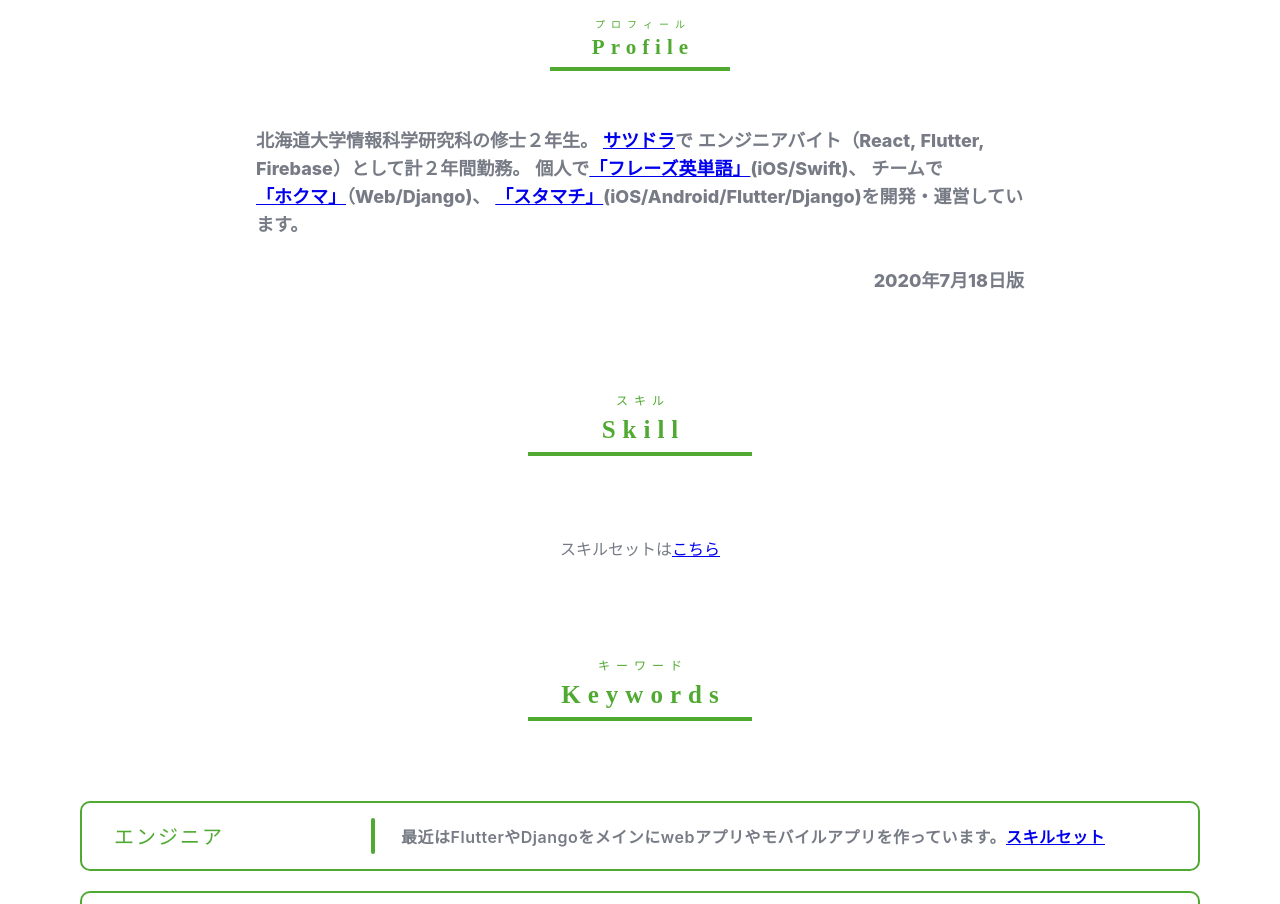
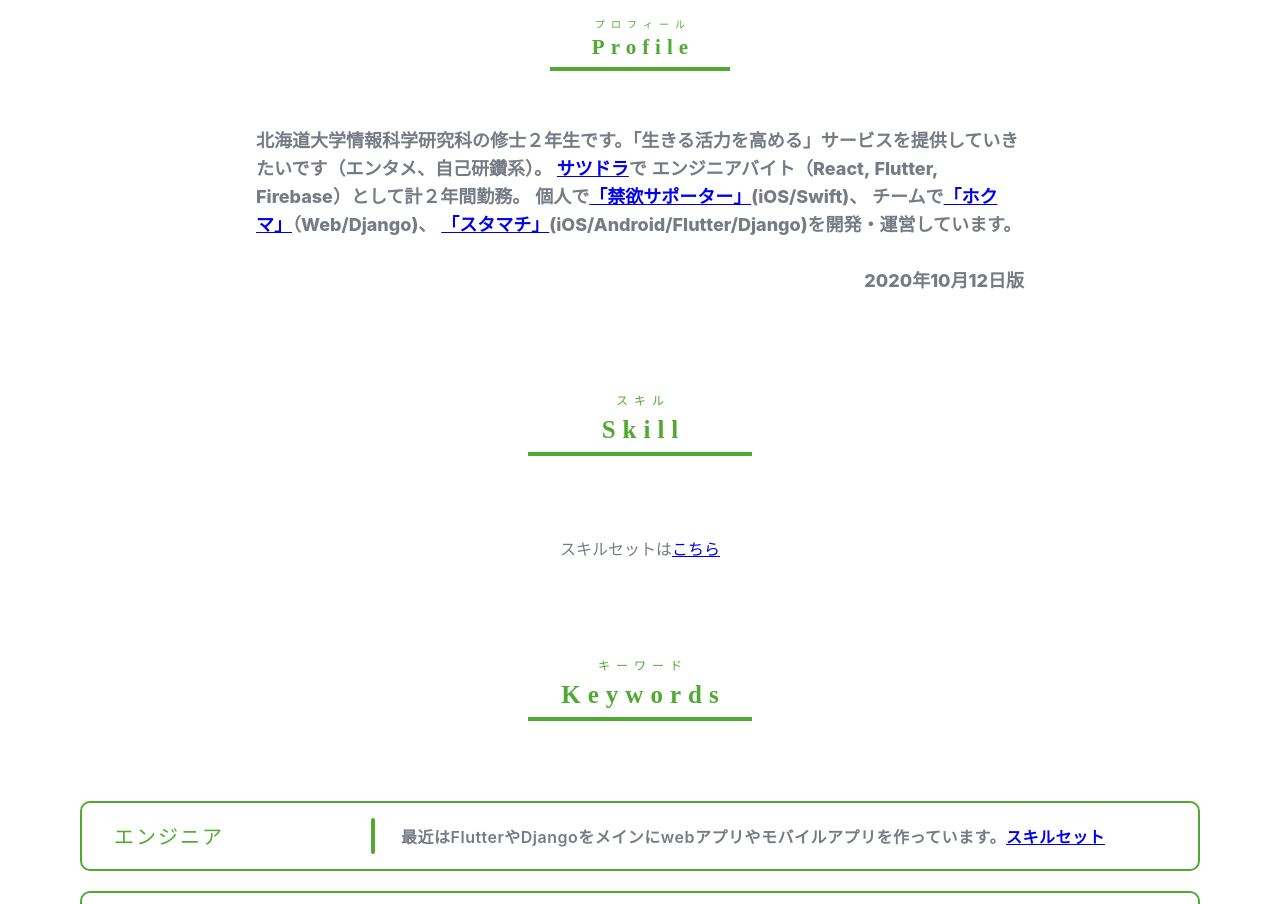
Before and after one commit to TetsuFe/my-official-site, a Nuxt app: page / in a window 1280 px wide. Shown: the part 940-1844 px from the top of the page. Built offline with nearby package versions, Linux system fonts and the light colour scheme.

Commit message:
Update profile

```diff
--- a/components/Profile.vue
+++ b/components/Profile.vue
@@ -8,11 +8,11 @@
     <div id="profile-wrap">
       <div class="profile">
         <p>
-          北海道大学情報科学研究科の修士２年生。
+          北海道大学情報科学研究科の修士２年生です。「生きる活力を高める」サービスを提供していきたいです（エンタメ、自己研鑽系）。
           <a href="https://satudora.jp/">サツドラ</a>で エンジニアバイト（React,
           Flutter, Firebase）として計２年間勤務。 個人で<a
-            href="https://itunes.apple.com/jp/app/id1218804893?mt=8"
-            >「フレーズ英単語」</a
+            href="https://apps.apple.com/jp/app/id1524444519?mt=8"
+            >「禁欲サポーター」</a
           >(iOS/Swift)、 チームで<nuxt-link to="MyServicesDesc/Hokuma"
             >「ホクマ」</nuxt-link
           >（Web/Django)、
@@ -20,7 +20,7 @@
           >(iOS/Android/Flutter/Django)を開発・運営しています。
         </p>
         <br />
-        <p style="text-align: right">2020年7月18日版</p>
+        <p style="text-align: right">2020年10月12日版</p>
       </div>
     </div>
   </section>
```
